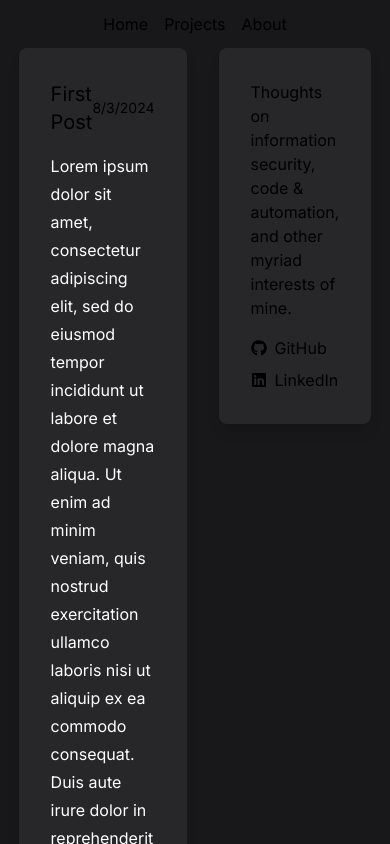
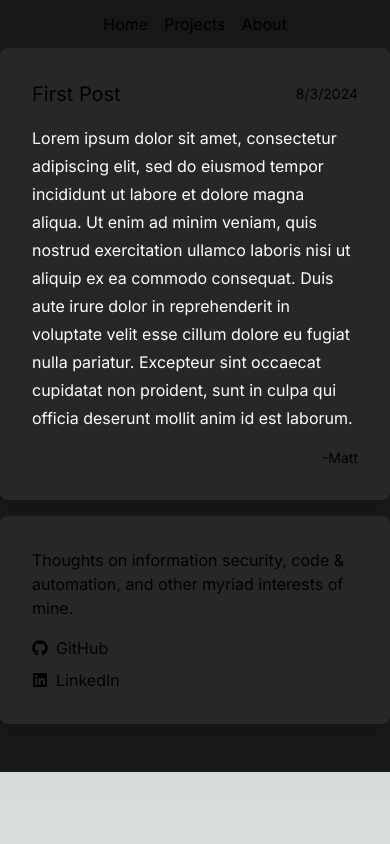
Before and after one commit to mattcbarrett/mattcbarrett.github.io, a Next.js app: page /posts/post1 in a window 390 px wide. Shown: the top 844 px of the page. Built offline with nearby package versions, Linux system fonts and the light colour scheme.

Commit message:
responsive layout tweaks

```diff
--- a/app/posts/[slug]/layout.tsx
+++ b/app/posts/[slug]/layout.tsx
@@ -6,9 +6,9 @@ export default function PostLayout({ children }: { children: React.ReactNode })
 
   return (
     <div className="flex space-x-8 items-center justify-center bg-zinc-900">
-      <div className="w-4/5 mx-auto">
-        <div className="flex space-x-8 justify-center">
-          <div className="flex flex-col w-3/5 space-y-4 items-center justify-start min-h-screen">
+      <div className="lg:w-4/5 md:w-full mx-auto">
+        <div className="flex flex-col lg:flex-row lg:space-x-8 justify-center">
+          <div className="flex flex-col w-full lg:w-3/5 space-y-4 items-center justify-start mb-4">
             <div className="p-8 space-y-4 rounded-lg shadow-lg w-full bg-zinc-800">
               <div className="text-justify p-x-4 space-y-4">
                 {children}
```
